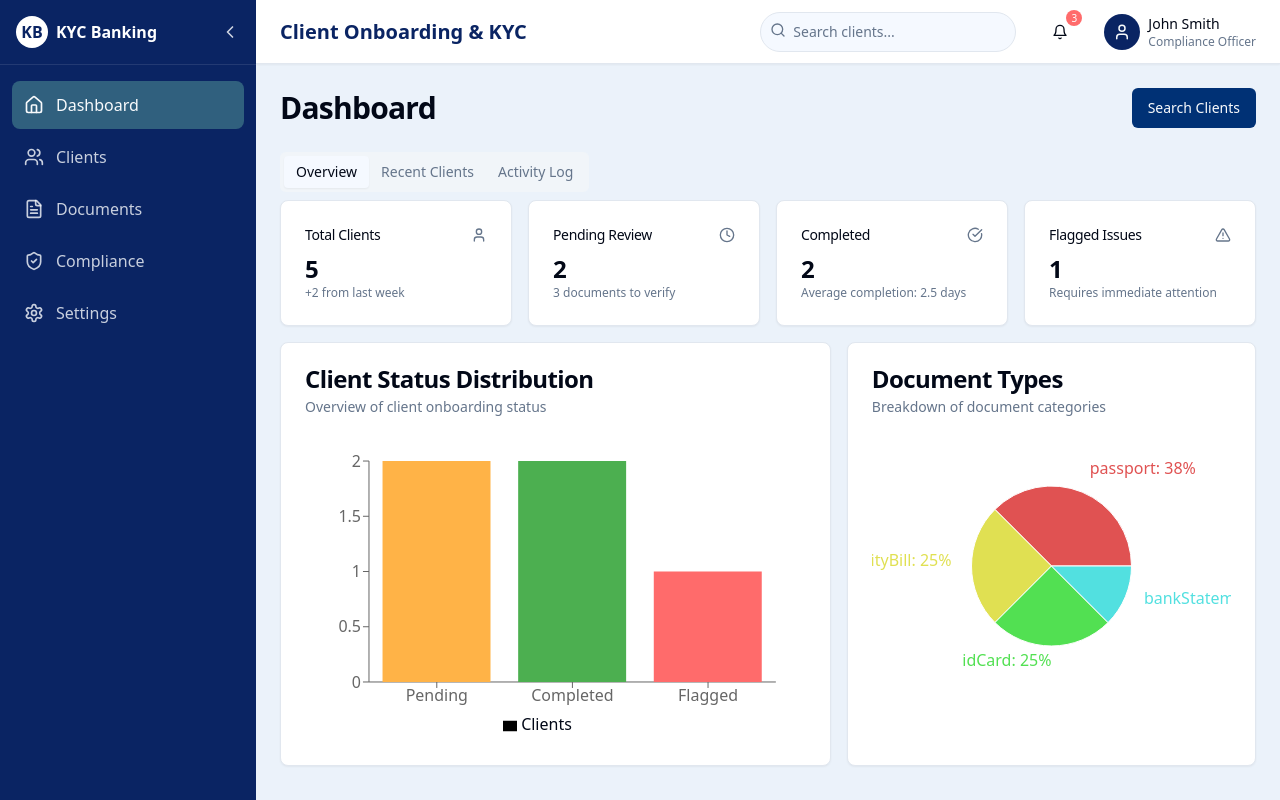
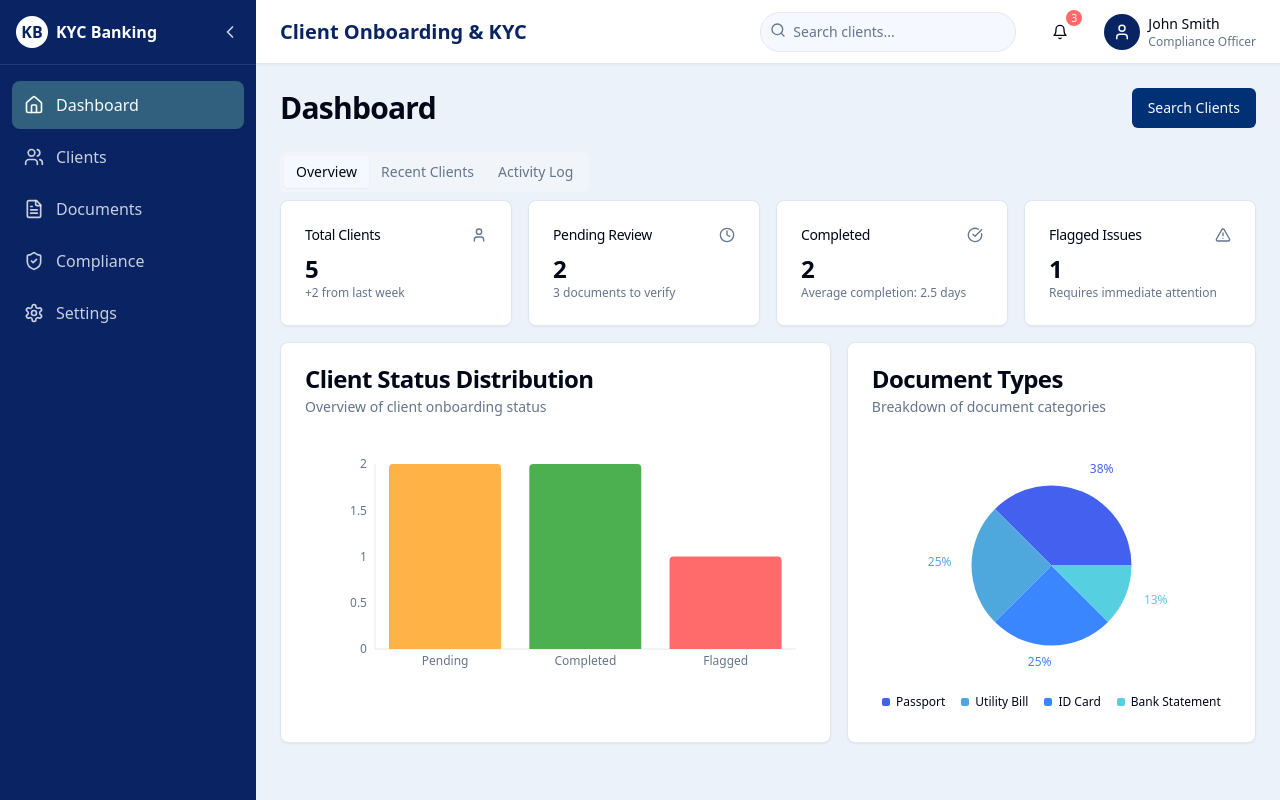
Before and after one commit to leonzehnder/secure-client-onboard, a React (Vite) app: page / in a window 1280 px wide. Built offline with nearby package versions, Linux system fonts and the light colour scheme.

Commit message:
Refactor: Improve dashboard design
Improve the dashboard design by removing the graphs and making it more professional.

```diff
--- a/src/pages/Dashboard.tsx
+++ b/src/pages/Dashboard.tsx
@@ -3,11 +3,29 @@ import { useState } from 'react';
 import { Card, CardContent, CardDescription, CardHeader, CardTitle } from "@/components/ui/card";
 import { Tabs, TabsContent, TabsList, TabsTrigger } from "@/components/ui/tabs";
 import { mockDashboardStats, mockClients, mockActivityLogs } from '../data/mockData';
-import { PieChart, Pie, Cell, ResponsiveContainer, BarChart, Bar, XAxis, YAxis, Tooltip, Legend } from 'recharts';
-import { FileText, User, AlertTriangle, CheckCircle, Clock } from "lucide-react";
 import { format, parseISO } from 'date-fns';
 import { Button } from '@/components/ui/button';
 import { useNavigate } from 'react-router-dom';
+import { User, Clock, CheckCircle, AlertTriangle, FileText } from 'lucide-react';
+import {
+  ChartContainer,
+  ChartTooltip,
+  ChartTooltipContent,
+  ChartLegend,
+  ChartLegendContent,
+} from "@/components/ui/chart";
+import {
+  Bar,
+  BarChart,
+  PieChart,
+  Pie,
+  Cell,
+  ResponsiveContainer,
+  XAxis,
+  YAxis,
+  Tooltip,
+  Legend,
+} from "recharts";
 
 const Dashboard = () => {
   const [activeTab, setActiveTab] = useState("overview");
@@ -19,6 +37,12 @@ const Dashboard = () => {
     { name: 'Flagged', value: mockDashboardStats.flaggedClients, color: '#FF6B6B' },
   ];
 
+  const statusConfig = {
+    pending: { label: "Pending", color: "#FFB347" },
+    completed: { label: "Completed", color: "#4CAF50" },
+    flagged: { label: "Flagged", color: "#FF6B6B" }
+  };
+
   const documentTypeData = mockClients.flatMap(client => client.documents).reduce((acc, doc) => {
     const type = doc.type;
     const existing = acc.find(item => item.name === type);
@@ -29,6 +53,13 @@ const Dashboard = () => {
     }
     return acc;
   }, [] as { name: string; count: number }[]);
+
+  const documentConfig = {
+    passport: { label: "Passport", color: "#4361EE" },
+    idCard: { label: "ID Card", color: "#3A86FF" },
+    utilityBill: { label: "Utility Bill", color: "#4EA8DE" },
+    bankStatement: { label: "Bank Statement", color: "#56CFE1" }
+  };
 
   const recentClients = [...mockClients].sort((a, b) =>
     new Date(b.createdAt).getTime() - new Date(a.createdAt).getTime()
@@ -141,28 +172,70 @@ const Dashboard = () => {
                   Overview of client onboarding status
                 </CardDescription>
               </CardHeader>
-              <CardContent className="pl-2">
-                <ResponsiveContainer width="100%" height={300}>
+              <CardContent className="pt-2">
+                <ChartContainer
+                  config={statusConfig}
+                  className="aspect-[4/2]"
+                >
                   <BarChart
                     data={statusData}
                     margin={{
-                      top: 20,
-                      right: 30,
-                      left: 20,
-                      bottom: 5,
+                      top: 15,
+                      right: 10,
+                      left: 10,
+                      bottom: 20,
                     }}
                   >
-                    <XAxis dataKey="name" />
-                    <YAxis />
-                    <Tooltip />
-                    <Legend />
-                    <Bar dataKey="value" name="Clients">
+                    <XAxis
+                      dataKey="name"
+                      tick={{ fontSize: 12 }}
+                      tickLine={false}
+                      axisLine={{ stroke: "#e5e7eb", strokeWidth: 1 }}
+                    />
+                    <YAxis
+                      tick={{ fontSize: 12 }}
+                      tickLine={false}
+                      axisLine={{ stroke: "#e5e7eb", strokeWidth: 1 }}
+                      tickFormatter={(value) => `${value}`}
+                    />
+                    <Bar
+                      dataKey="value"
+                      radius={[4, 4, 0, 0]}
+                      className="fill-primary"
+                    >
                       {statusData.map((entry, index) => (
-                        <Cell key={`cell-${index}`} fill={entry.color} />
+                        <Cell
+                          key={`cell-${index}`}
+                          fill={entry.color}
+                          className="cursor-pointer hover:opacity-80"
+                        />
                       ))}
                     </Bar>
+                    <ChartTooltip
+                      content={({ active, payload }) => {
+                        if (!active || !payload) return null;
+                        return (
+                          <div className="rounded-md border border-slate-100 bg-white p-2 shadow-md">
+                            <div className="grid grid-cols-2 gap-2">
+                              <div className="flex items-center gap-1 text-slate-500">
+                                <div
+                                  className="h-3 w-3 rounded"
+                                  style={{
+                                    background: payload[0].color,
+                                  }}
+                                />
+                                <p className="font-medium">{payload[0].name}</p>
+                              </div>
+                              <p className="font-medium text-right">
+                                {payload[0].value}
+                              </p>
+                            </div>
+                          </div>
+                        );
+                      }}
+                    />
                   </BarChart>
-                </ResponsiveContainer>
+                </ChartContainer>
               </CardContent>
             </Card>
 
@@ -173,27 +246,75 @@ const Dashboard = () => {
                   Breakdown of document categories
                 </CardDescription>
               </CardHeader>
-              <CardContent>
-                <ResponsiveContainer width="100%" height={250}>
-                  <PieChart>
+              <CardContent className="pt-2">
+                <ChartContainer
+                  config={documentConfig}
+                  className="aspect-[4/3]"
+                >
+                  <PieChart
+                    margin={{
+                      top: 0,
+                      right: 0,
+                      left: 0,
+                      bottom: 0,
+                    }}
+                  >
                     <Pie
                       data={documentTypeData}
                       cx="50%"
                       cy="50%"
                       labelLine={false}
                       outerRadius={80}
-                      fill="#8884d8"
                       dataKey="count"
                       nameKey="name"
-                      label={({ name, percent }) => `${name}: ${(percent * 100).toFixed(0)}%`}
+                      label={({ name, percent }) => `${(percent * 100).toFixed(0)}%`}
+                      stroke="#fff"
+                      strokeWidth={2}
                     >
-                      {documentTypeData.map((entry, index) => (
-                        <Cell key={`cell-${index}`} fill={`hsl(${index * 60}, 70%, 60%)`} />
-                      ))}
+                      {documentTypeData.map((entry, index) => {
+                        const docType = entry.name as keyof typeof documentConfig;
+                        return (
+                          <Cell
+                            key={`cell-${index}`}
+                            fill={documentConfig[docType]?.color || `hsl(${index * 45}, 70%, 60%)`}
+                            className="cursor-pointer hover:opacity-80"
+                          />
+                        )
+                      })}
                     </Pie>
-                    <Tooltip />
+                    <ChartTooltip
+                      content={({ active, payload }) => {
+                        if (!active || !payload) return null;
+
+                        const data = payload[0].payload;
+                        const docType = data.name as keyof typeof documentConfig;
+                        const color = documentConfig[docType]?.color || "#888";
+
+                        return (
+                          <div className="rounded-md border border-slate-100 bg-white p-2 shadow-md">
+                            <div className="grid grid-cols-2 gap-4">
+                              <div className="flex items-center gap-1 text-slate-500">
+                                <div
+                                  className="h-3 w-3 rounded"
+                                  style={{
+                                    background: color,
+                                  }}
+                                />
+                                <p className="font-medium">{data.name}</p>
+                              </div>
+                              <p className="font-medium text-right">{data.count}</p>
+                            </div>
+                          </div>
+                        );
+                      }}
+                    />
+                    <ChartLegend
+                      verticalAlign="bottom"
+                      height={36}
+                      content={<ChartLegendContent nameKey="name" />}
+                    />
                   </PieChart>
-                </ResponsiveContainer>
+                </ChartContainer>
               </CardContent>
             </Card>
           </div>
```
